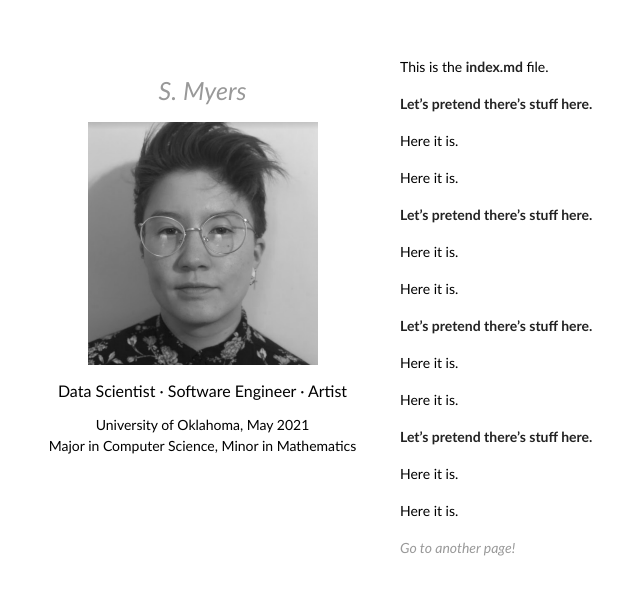
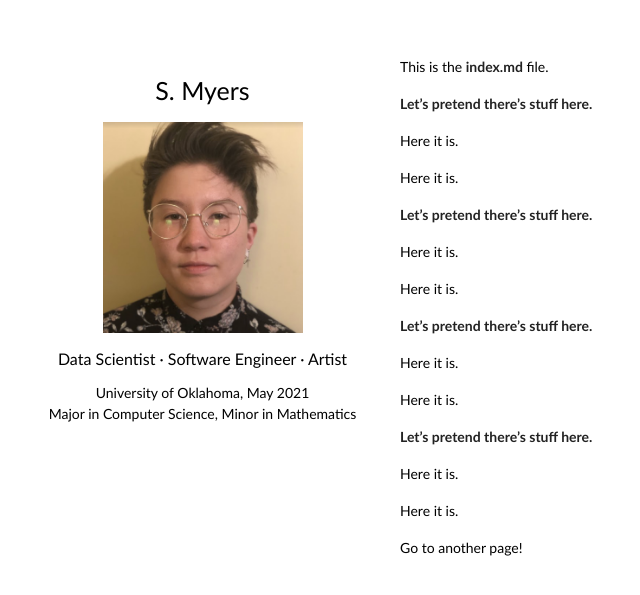
Before and after one commit to myer0432/myer0432.github.io, a Jekyll site: the page built from index.md, in a window 1280 px wide. Shown: the top 595 px of the page, without its empty margins (170-810 px from the left). Built offline with Jekyll 4.4.1, drawn with Linux system fonts in a browser that asks for light colours.

```diff
--- a/_config.yml
+++ b/_config.yml
@@ -1,5 +1,5 @@
 title: S. Myers
-logo: /assets/img/headshot-bw.png
+logo: /assets/img/headshot-color.png
 role: Data Scientist · Software Engineer · Artist
 education: University of Oklahoma, May 2021
 degree: Major in Computer Science, Minor in Mathematics
--- a/_layouts/default.html
+++ b/_layouts/default.html
@@ -17,7 +17,7 @@
         <h1><a href="{{ "/" | absolute_url }}" width="200">{{ site.title }}</a></h1>
 
         {% if site.logo %}
-          <img src="{{site.logo | relative_url}}" alt="Logo" width="230"/>
+          <img src="{{site.logo | relative_url}}" alt="Logo" width="200"/>
         {% endif %}
 
         <h2>{{ site.role }}</h2>
--- a/_sass/jekyll-theme-minimal.scss
+++ b/_sass/jekyll-theme-minimal.scss
@@ -31,13 +31,12 @@
 }
 
 a {
-  color:#999;
+  color:#000;
   text-decoration:none;
-  font-style: italic;
 }
 
 a:hover, a:focus {
-  color:#000;
+  color:#f5bf42;
 }
 
 a small {
```
